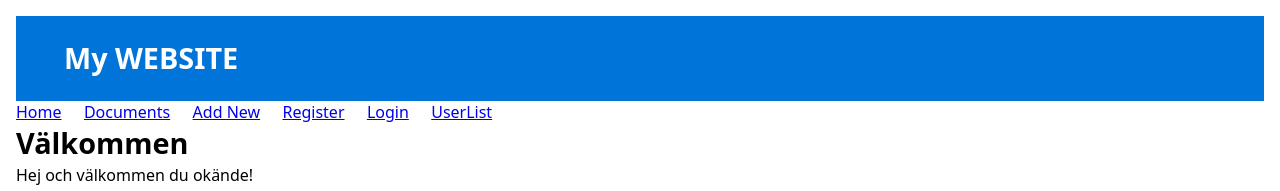
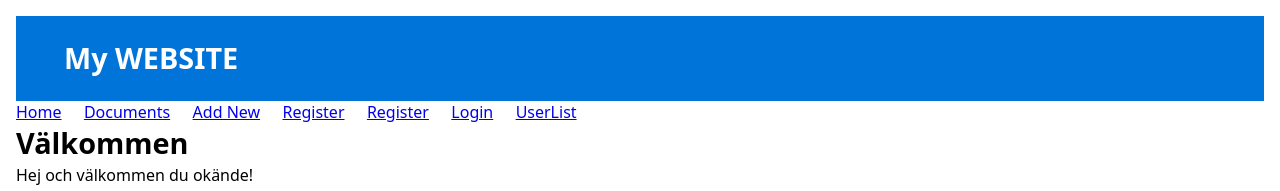
Before and after one commit to Pbris/jsramverk, a React (Create React App) app in the folder frontend/: page / in a window 1280 px wide. Shown: the top 191 px of the page. Built offline with nearby package versions, Linux system fonts and the light colour scheme.

Commit message:
implement authContext

```diff
--- a/frontend/src/Components/Login/Login.tsx
+++ b/frontend/src/Components/Login/Login.tsx
@@ -1,8 +1,17 @@
-import { useRef, useState } from 'react';
+import { useContext, useRef, useState } from 'react';
 import { BACKEND_URL } from '../../connSettings';
 import { useNavigate } from 'react-router-dom';
+import { AuthContext } from '../../Contexts/AuthContext';
 
 function Login() {
+    const authContext = useContext(AuthContext);
+
+    if (!authContext) {
+        throw new Error('You probably forgot to put <AuthProvider> in your component tree.');
+    }
+
+    const { login } = authContext;
+
     const [errorMessage, setErrorMessage] = useState<string | null>(null);
     const [loading, setLoading] = useState<boolean>(false);
     const emailInputRef = useRef<HTMLInputElement | null>(null);
@@ -20,6 +29,7 @@ function Login() {
                     token
                     _id
                     email
+                    role
                 }
             }
              `;
@@ -54,16 +64,14 @@ function Login() {
             try {
                 const response = await fetchData();
                 const result = await response.json();
-
+                console.log(response)
                 if (response.ok) {
                     if (result.data && result.data.verifyUser && result.data.verifyUser._id) {
-                        localStorage.setItem('token', result.data.verifyUser.token);
-                        localStorage.setItem('userId', result.data.verifyUser._id);
-                        localStorage.setItem('email', result.data.verifyUser.email);
+                        login(result.data.verifyUser.token, result.data.verifyUser._id, result.data.verifyUser.email, result.data.verifyUser.role);
                         navigate('/documents');
                     } else {
                         setErrorMessage('Invalid login');
-                        console.error("Authentication failed", result.errors[0].message);
+                        console.error("Authentication failed", result);
                     }
                 } else {
                     if (response.status === 401) {
--- a/frontend/src/Components/Navigation.tsx
+++ b/frontend/src/Components/Navigation.tsx
@@ -1,4 +1,22 @@
-function Navigation() {
+import { useContext } from 'react';
+import { useNavigate } from 'react-router-dom';
+import { AuthContext } from '../Contexts/AuthContext';
+
+const Navigation: React.FC = () => {
+    const navigate = useNavigate();
+    const authContext = useContext(AuthContext);
+
+    if(!authContext) {
+        throw new Error('You probably forgot to put <AuthProvider> in your component tree.');
+    }
+
+    const { isLoggedIn, logout } = authContext;
+
+    const handleLogout = () => {
+        logout();
+        navigate('/login');
+    };
+
     return (
         <nav className="">
             <ul className="flex">
@@ -6,7 +24,14 @@ function Navigation() {
                 <li><a href="/documents">Documents</a></li>
                 <li><a href="/addnew">Add New</a></li>
                 <li><a href="/register">Register</a></li>
-                <li><a href="/login">Login</a></li>
+                {!isLoggedIn ? (
+                    <>
+                        <li><a href="/register">Register</a></li>
+                        <li><a href="/login">Login</a></li>
+                    </>
+                ) : (
+                    <li><a href="/" onClick={handleLogout}>Logout</a></li>
+                )}
                 <li><a href="/userlist">UserList</a></li>
             </ul>
         </nav>
```
Also changed, not shown: frontend/package.json (+7 -1 lines), 1 other file (tests, documents, lock files or other folders).
